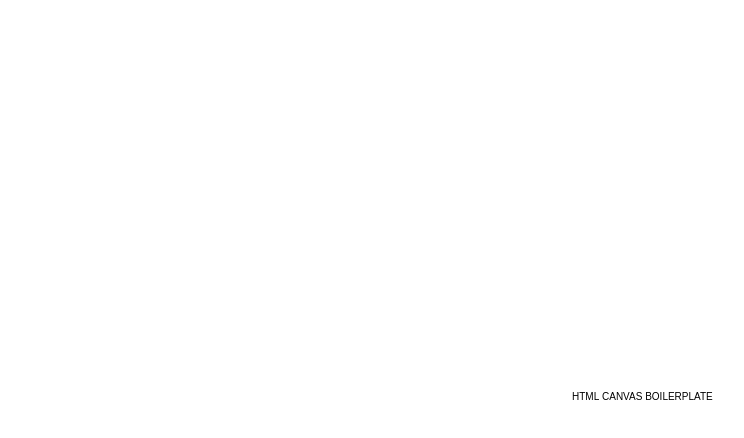
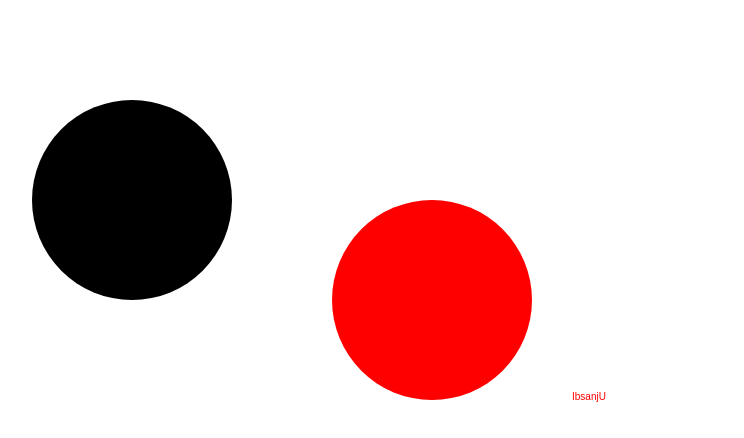
Before and after one commit to IbsanjU/object-collision, a website built with webpack: page src/index.html in a window 1280 px wide. Shown: the whole page, without its empty margins (68-812 px from the left). Built offline with nearby package versions, Linux system fonts and the light colour scheme.

Commit message:
upgrade packages

```diff
--- a/src/index.html
+++ b/src/index.html
@@ -2,7 +2,7 @@
 <html lang="en">
   <head>
     <meta charset="UTF-8" />
-    <title>Canvas Boilerplate</title>
+    <title>IbsanjU - Collision</title>
     <style>
       body {
         margin: 0;
--- a/src/js/canvas.js
+++ b/src/js/canvas.js
@@ -27,7 +27,7 @@ addEventListener('resize', () => {
 })
 
 // Objects
-class Object {
+class Circle {
 	constructor(x, y, radius, color) {
 		this.x = x
 		this.y = y
@@ -49,13 +49,14 @@ class Object {
 }
 
 // Implementation
-let objects
+let circles = []
 function init() {
-	objects = []
+	circles = []
 
-	for (let i = 0; i < 400; i++) {
-		// objects.push()
-	}
+	// for (let i = 0; i < 2; i++) {
+		circles.push(new Circle(200, 200, 100, 'black'))
+		circles.push(new Circle(500, 300, 100, 'red'))
+	// }
 }
 
 // Animation Loop
@@ -63,10 +64,10 @@ function animate() {
 	requestAnimationFrame(animate)
 	c.clearRect(0, 0, canvas.width, canvas.height)
 
-	c.fillText('HTML CANVAS BOILERPLATE', mouse.x, mouse.y)
-	// objects.forEach(object => {
-	//  object.update()
-	// })
+	c.fillText('IbsanjU', mouse.x, mouse.y)
+	circles.forEach((object) => {
+		object.update()
+	})
 }
 
 init()
```
Also changed, not shown: package.json (+4 -4 lines), dist/index.html, dist/js/canvas.bundle.js, 2 other files.
